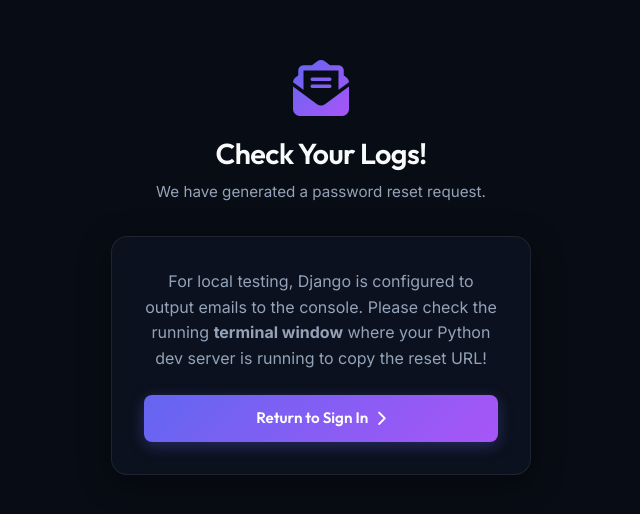
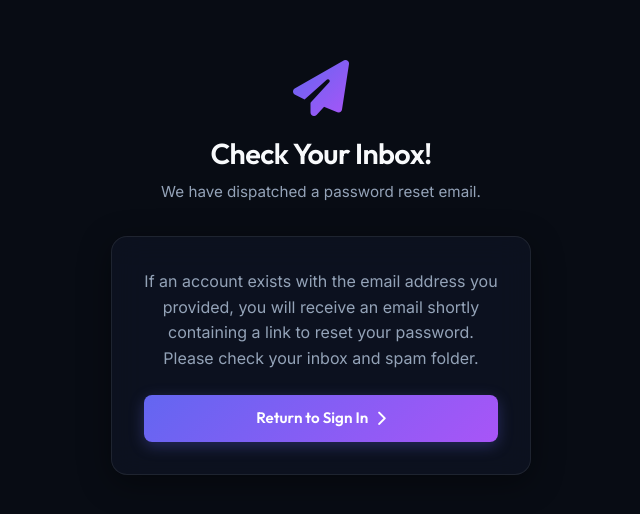
Before and after one commit to jibeshghosh/online-quiz-app, a Django app: page /password-reset/done/ in a window 1280 px wide. Shown: the part 80-594 px from the top of the page, without its empty margins (319-959 px from the left). Run offline with Django 5.2, Linux system fonts and the light colour scheme.

Commit message:
Fix password reset email backend and confirmation page

```diff
--- a/quizzes/templates/quizzes/password_reset_done.html
+++ b/quizzes/templates/quizzes/password_reset_done.html
@@ -8,15 +8,15 @@
 
     <!-- Title header -->
     <div style="text-align: center; margin-bottom: 32px;">
-        <i class="fas fa-envelope-open-text" style="font-size: 3.5rem; background: var(--accent-gradient); -webkit-background-clip: text; -webkit-text-fill-color: transparent; margin-bottom: 16px;"></i>
-        <h2 style="font-size: 1.8rem; font-family: 'Outfit', sans-serif;">Check Your Logs!</h2>
-        <p style="color: var(--text-secondary); font-size: 0.95rem; margin-top: 6px;">We have generated a password reset request.</p>
+        <i class="fas fa-paper-plane" style="font-size: 3.5rem; background: var(--accent-gradient); -webkit-background-clip: text; -webkit-text-fill-color: transparent; margin-bottom: 16px;"></i>
+        <h2 style="font-size: 1.8rem; font-family: 'Outfit', sans-serif;">Check Your Inbox!</h2>
+        <p style="color: var(--text-secondary); font-size: 0.95rem; margin-top: 6px;">We have dispatched a password reset email.</p>
     </div>
 
     <!-- Done Glass card -->
     <div class="glass-card" style="text-align: center; padding: 32px;">
         <p style="color: var(--text-secondary); line-height: 1.6; margin-bottom: 24px;">
-            For local testing, Django is configured to output emails to the console. Please check the running <strong>terminal window</strong> where your Python dev server is running to copy the reset URL!
+            If an account exists with the email address you provided, you will receive an email shortly containing a link to reset your password. Please check your inbox and spam folder.
         </p>
 
         <a href="{% url 'login' %}" class="btn btn-primary" style="width: 100%;">
```
Also changed, not shown: quiz_project/settings.py (+13 -2 lines), README.md, 1 other file.
